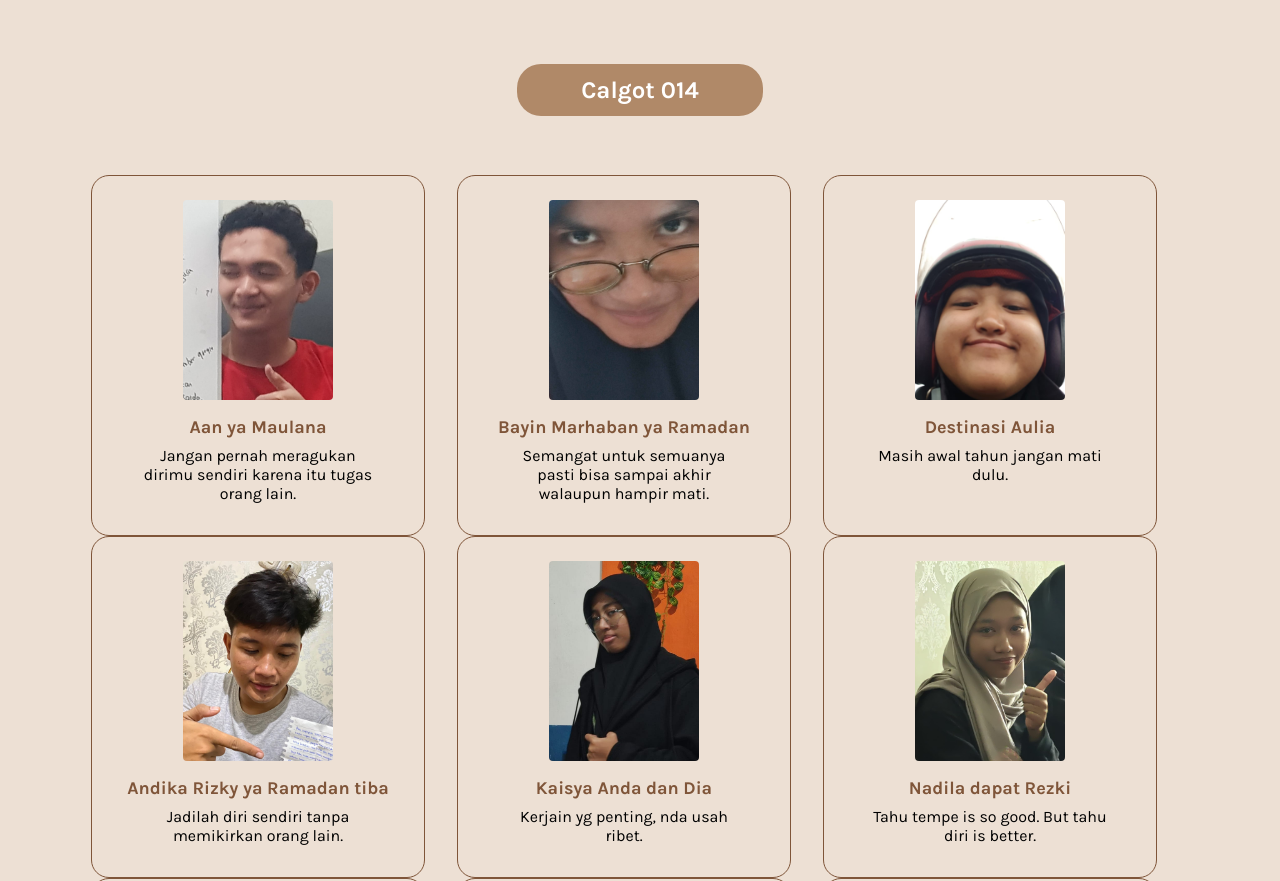
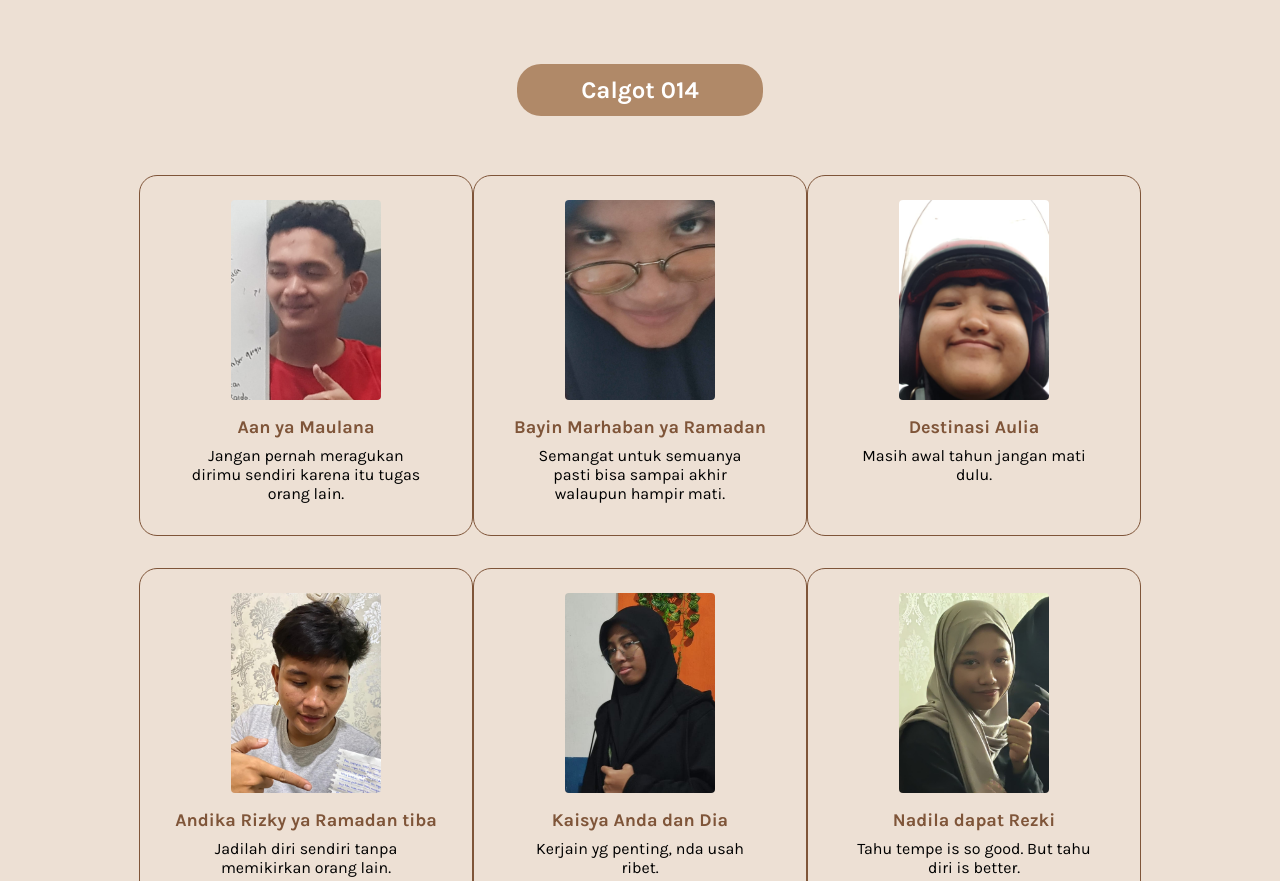
Before and after one commit to putrifajarr/hover, a plain HTML site: page index.html in a window 1280 px wide. Shown: the top 881 px of the page. Drawn offline with Linux system fonts and the light colour scheme.

Commit message:
Update style.css

```diff
--- a/style.css
+++ b/style.css
@@ -49,7 +49,7 @@ body{
 .card {
   width: 300px;
   padding: 24px 16px 32px;
-  margin-right: 32px;
+  margin-bottom: 32px;
   transition: 0.3s;
   border-radius: 18px;
   background-color: var(--clr-white);
```
